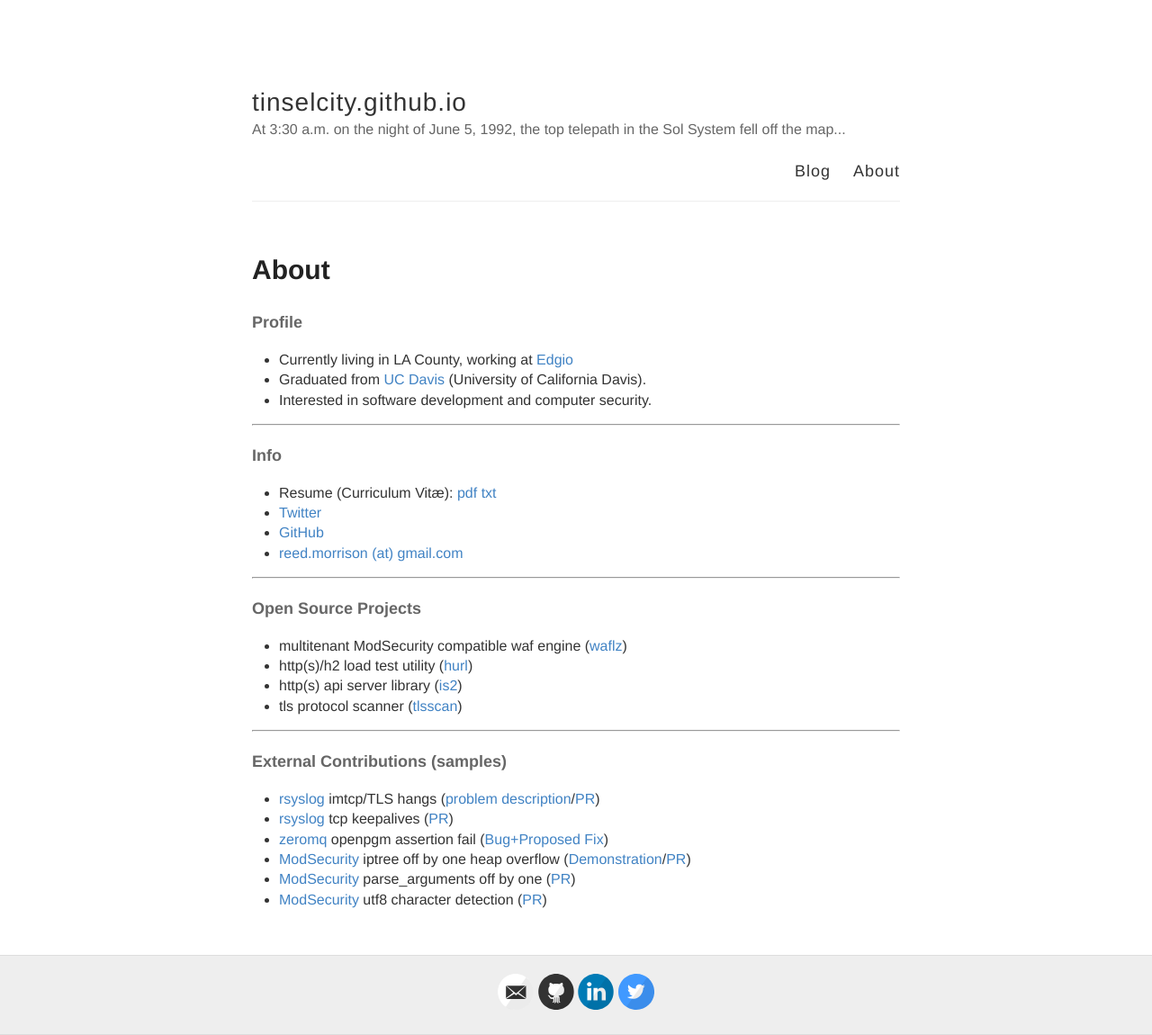
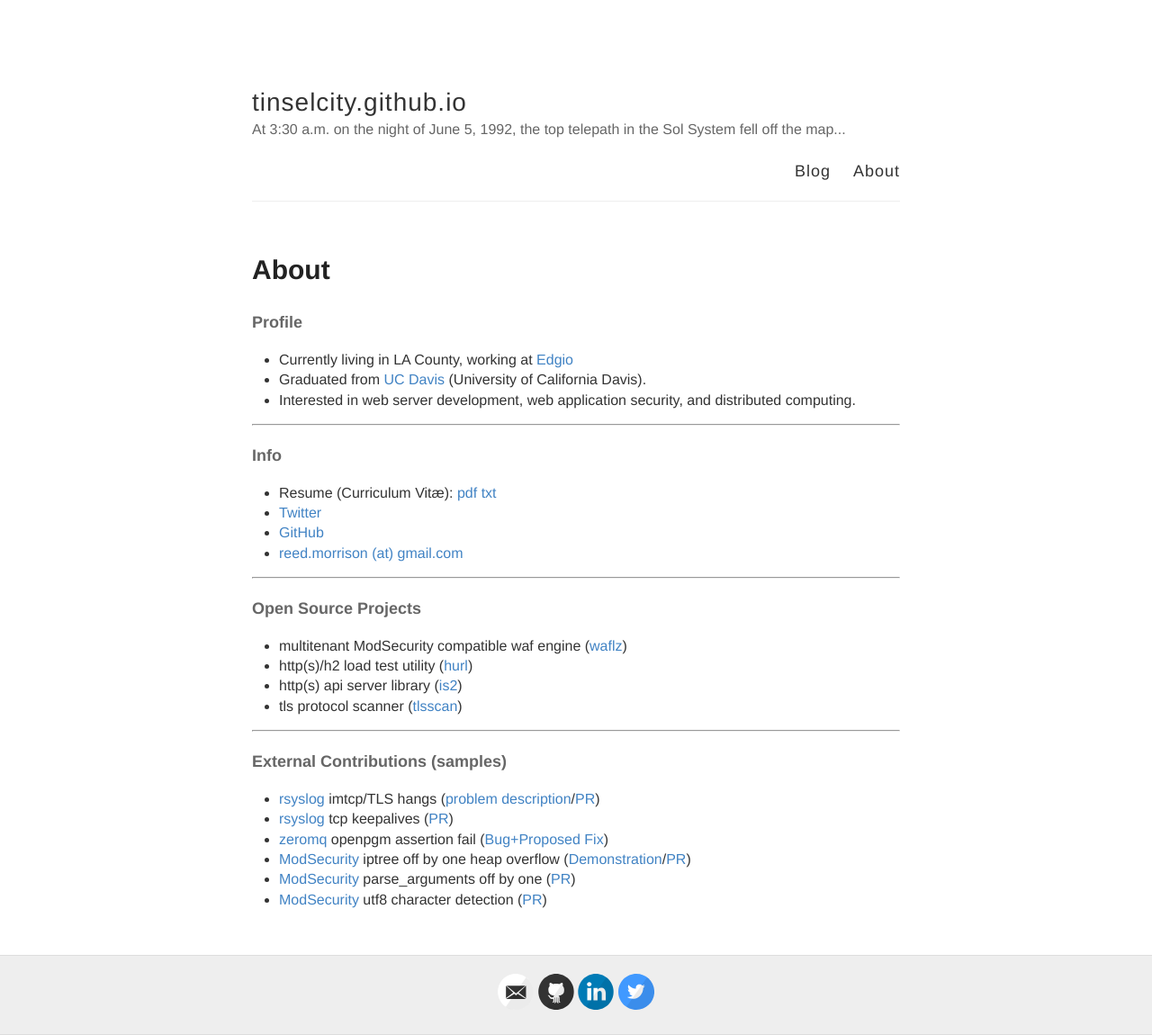
Before and after one commit to tinselcity/tinselcity.github.io, a Jekyll site: the page built from about.md, in a window 1280 px wide. Shown: the whole page at 90% size. Built offline with Jekyll 4.4.1, drawn with Linux system fonts in a browser that asks for light colours.

Commit message:
updating resume.

```diff
--- a/about.md
+++ b/about.md
@@ -8,7 +8,7 @@ permalink: /about/
 
 - Currently living in LA County, working at [Edgio](https://edg.io)
 - Graduated from [UC Davis](https://www.ucdavis.edu/) (University of California Davis).
-- Interested in software development and computer security.
+- Interested in web server development, web application security, and distributed computing.
 
 ---
 
```
